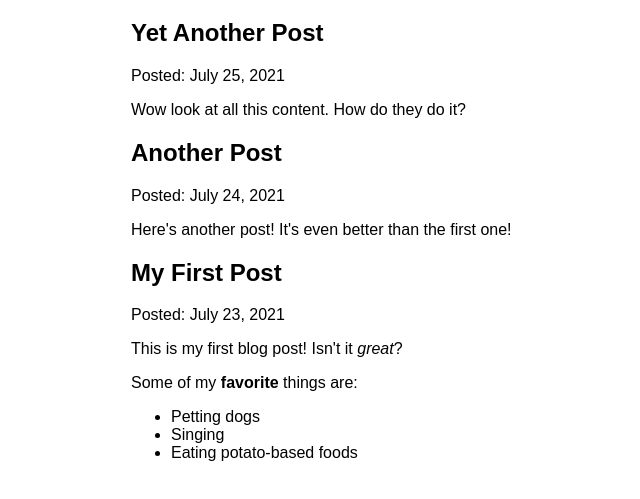
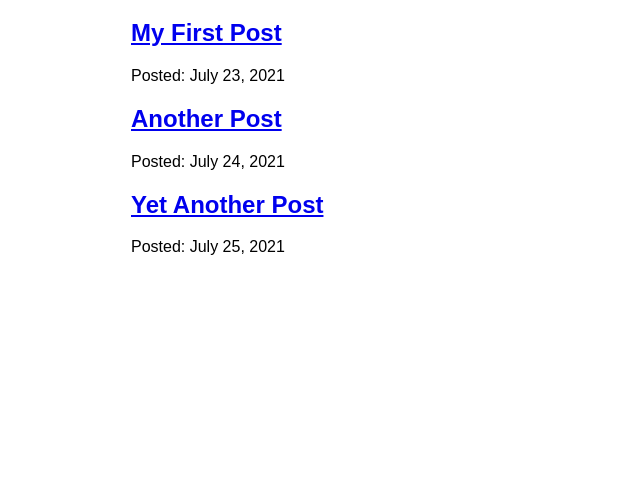
Before and after one commit to TRegourd/gatsby-tutorial, a Gatsby site: page /blog in a window 1280 px wide. Shown: the part 157-656 px from the top of the page, without its empty margins (259-899 px from the left). Built offline with nearby package versions, Linux system fonts and the light colour scheme; Gatsby itself is replaced by a stand-in of ours.

Commit message:
Finished Gatsby Tutorial Part 6

```diff
--- a/src/pages/blog.js
+++ b/src/pages/blog/index.js
@@ -1,16 +1,16 @@
 import * as React from "react";
-import { graphql } from "gatsby";
-import { MDXRenderer } from "gatsby-plugin-mdx";
-import Layout from "../components/layout";
+import { Link, graphql } from "gatsby";
+import Layout from "../../components/layout";
 
 const BlogPage = ({ data }) => {
   return (
     <Layout pageTitle="My Blog Posts">
       {data.allMdx.nodes.map((node) => (
         <article key={node.id}>
-          <h2>{node.frontmatter.title}</h2>
+          <h2>
+            <Link to={`/blog/${node.slug}`}>{node.frontmatter.title}</Link>
+          </h2>
           <p>Posted: {node.frontmatter.date}</p>
-          <MDXRenderer>{node.body}</MDXRenderer>
         </article>
       ))}
     </Layout>
@@ -19,14 +19,14 @@ const BlogPage = ({ data }) => {
 
 export const query = graphql`
   query {
-    allMdx(sort: { fields: frontmatter___date, order: DESC }) {
+    allMdx(sort: { fields: frontmatter___date, order: ASC }) {
       nodes {
         frontmatter {
+          date(formatString: "MMMM D, YYYY")
           title
-          date(formatString: "MMMM DD, YYYY")
         }
         id
-        body
+        slug
       }
     }
   }
```
Also changed, not shown: src/pages/blog/{mdx.slug}.js (added, +27 -0 lines).
